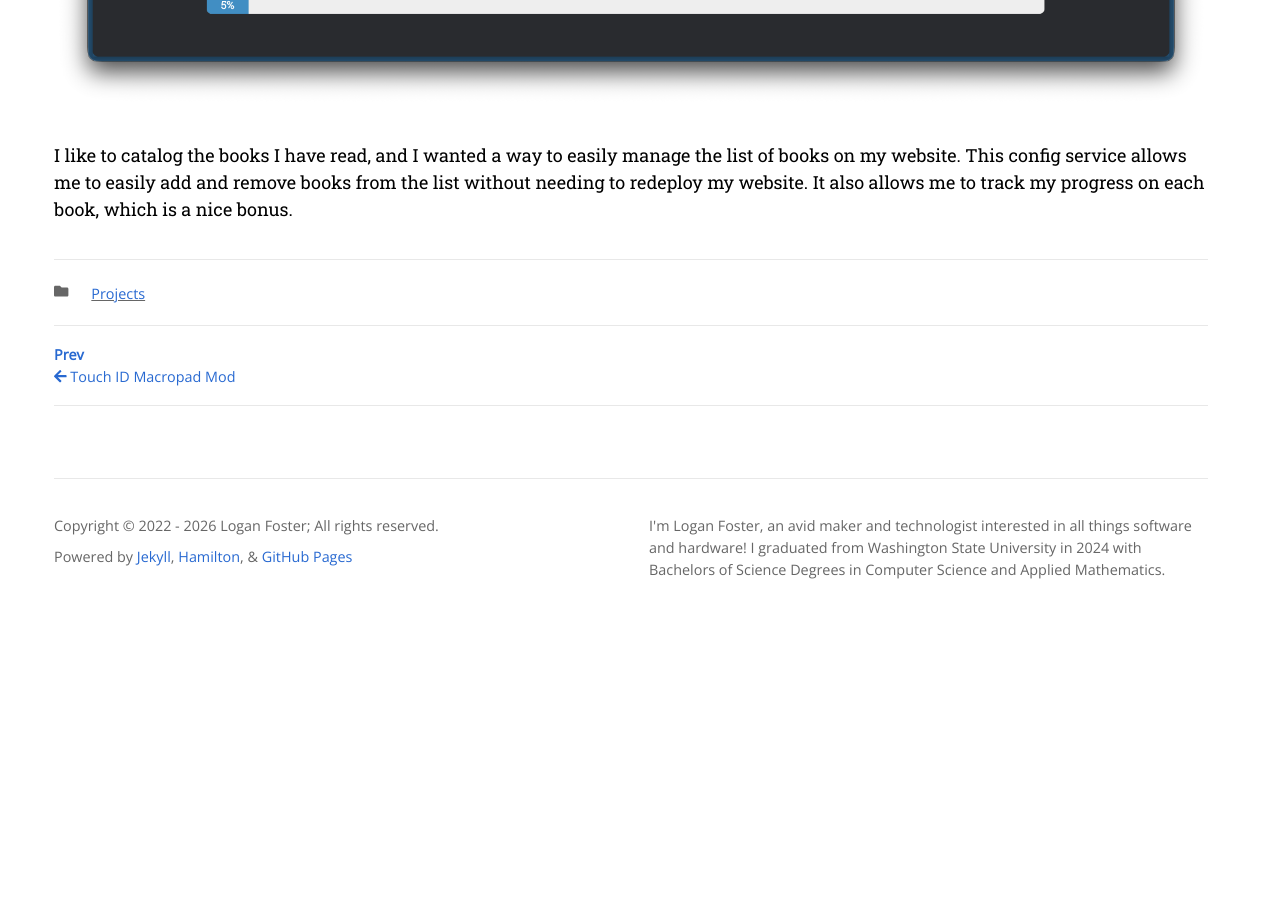
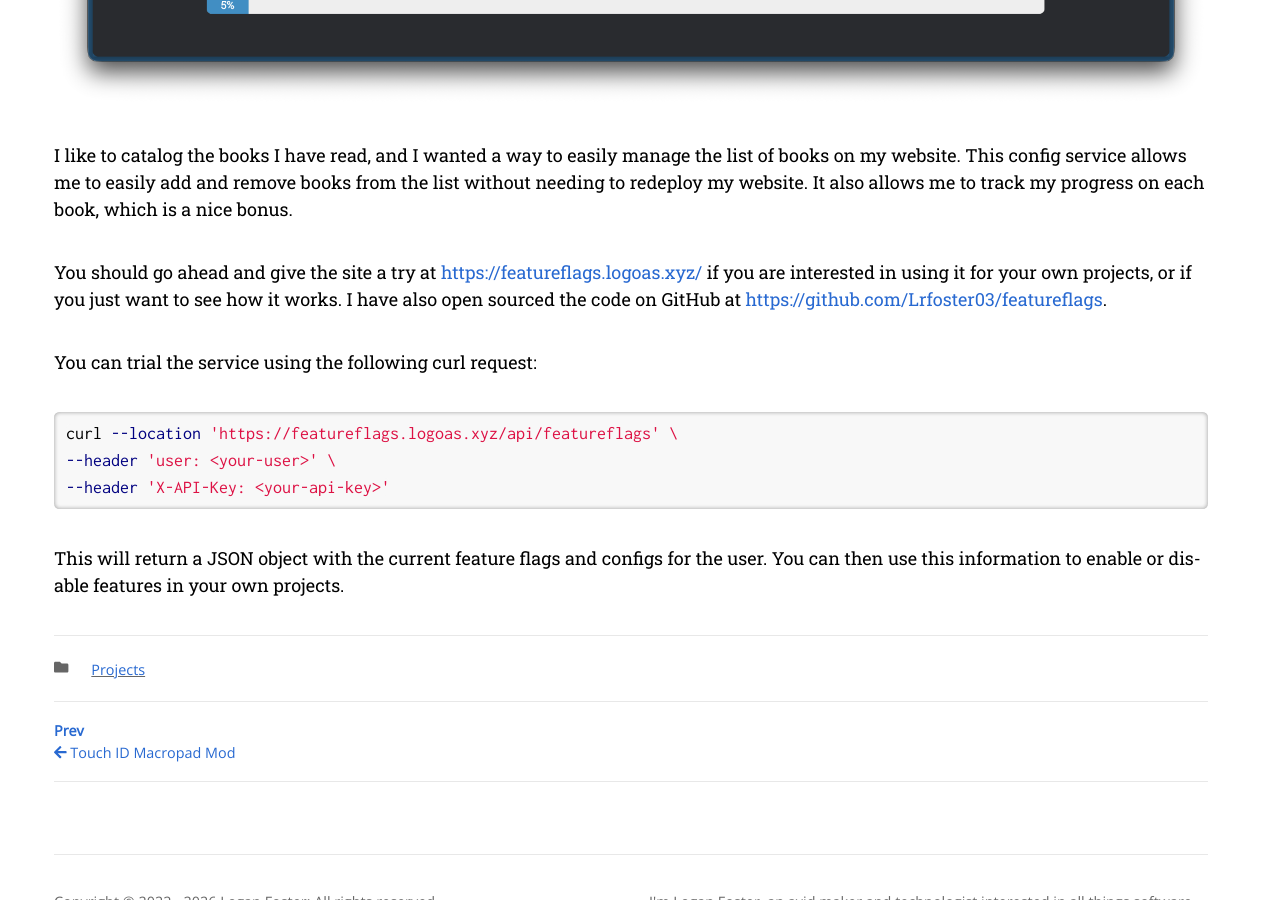
Before and after one commit to Lrfoster03/Lrfoster03.github.io, a Jekyll site: the page built from _posts/2026-05-23-feature-flags.md, in a window 1280 px wide and 900 px high, scrolled down 2882 px. Built offline with Jekyll 4.4.1, drawn with Linux system fonts in a browser that asks for light colours; nearby versions of some CDN libraries; some web fonts are replaced; a script that is not in the unit is left out; comment, search, counter and statistics services are not loaded; before the commit the page ends 3507 px from its top, so only the background shows below that.

Commit message:
include more info for the feature flags project

````diff
--- a/_posts/2026-05-23-feature-flags.md
+++ b/_posts/2026-05-23-feature-flags.md
@@ -21,3 +21,15 @@ One such config has been my Reading List page.
 <img title="Screenshot of the reading progress" alt="Screenshot of the reading progress" src="/assets/images/featureflags/projectSite.png">
 
 I like to catalog the books I have read, and I wanted a way to easily manage the list of books on my website. This config service allows me to easily add and remove books from the list without needing to redeploy my website. It also allows me to track my progress on each book, which is a nice bonus.
+
+You should go ahead and give the site a try at [https://featureflags.logoas.xyz/](https://featureflags.logoas.xyz/) if you are interested in using it for your own projects, or if you just want to see how it works. I have also open sourced the code on GitHub at [https://github.com/Lrfoster03/featureflags](https://github.com/Lrfoster03/featureflags).
+
+You can trial the service using the following curl request:
+
+```bash
+curl --location 'https://featureflags.logoas.xyz/api/featureflags' \
+--header 'user: <your-user>' \
+--header 'X-API-Key: <your-api-key>'
+```
+
+This will return a JSON object with the current feature flags and configs for the user. You can then use this information to enable or disable features in your own projects.
````
